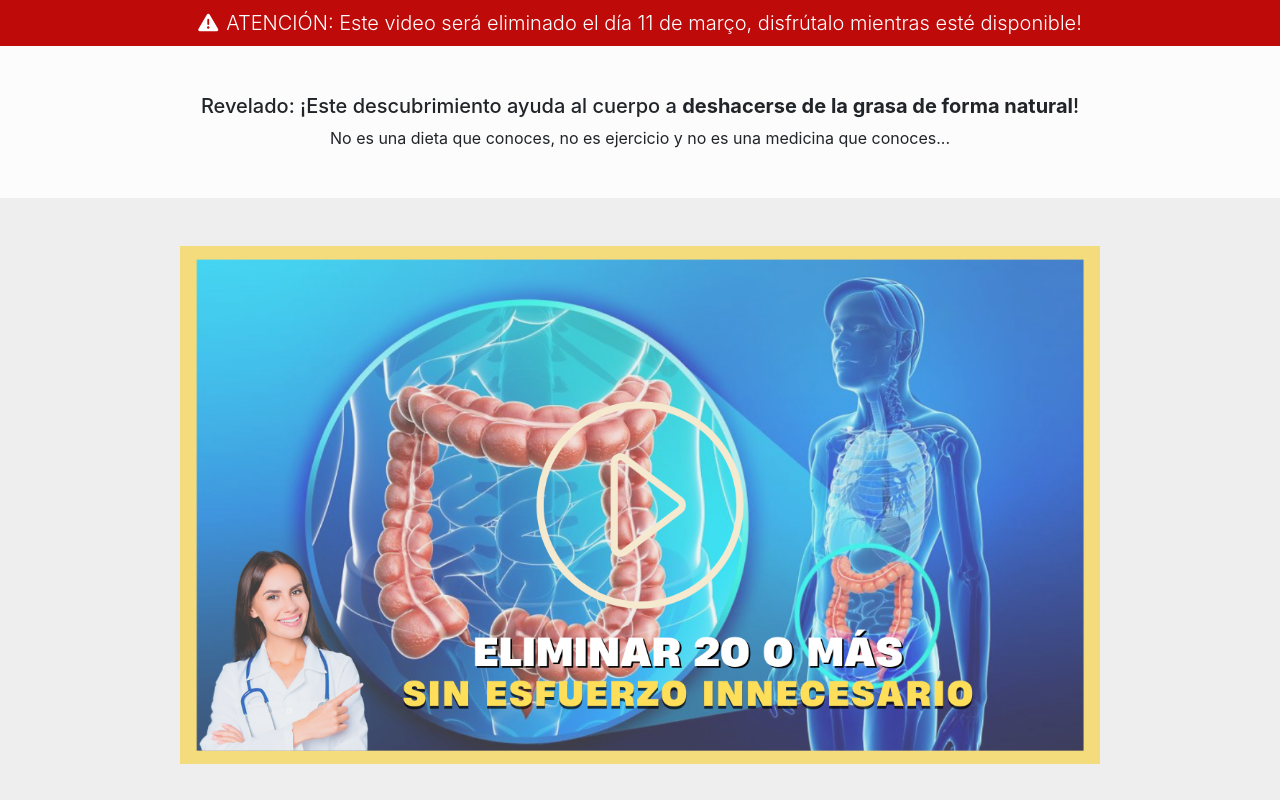
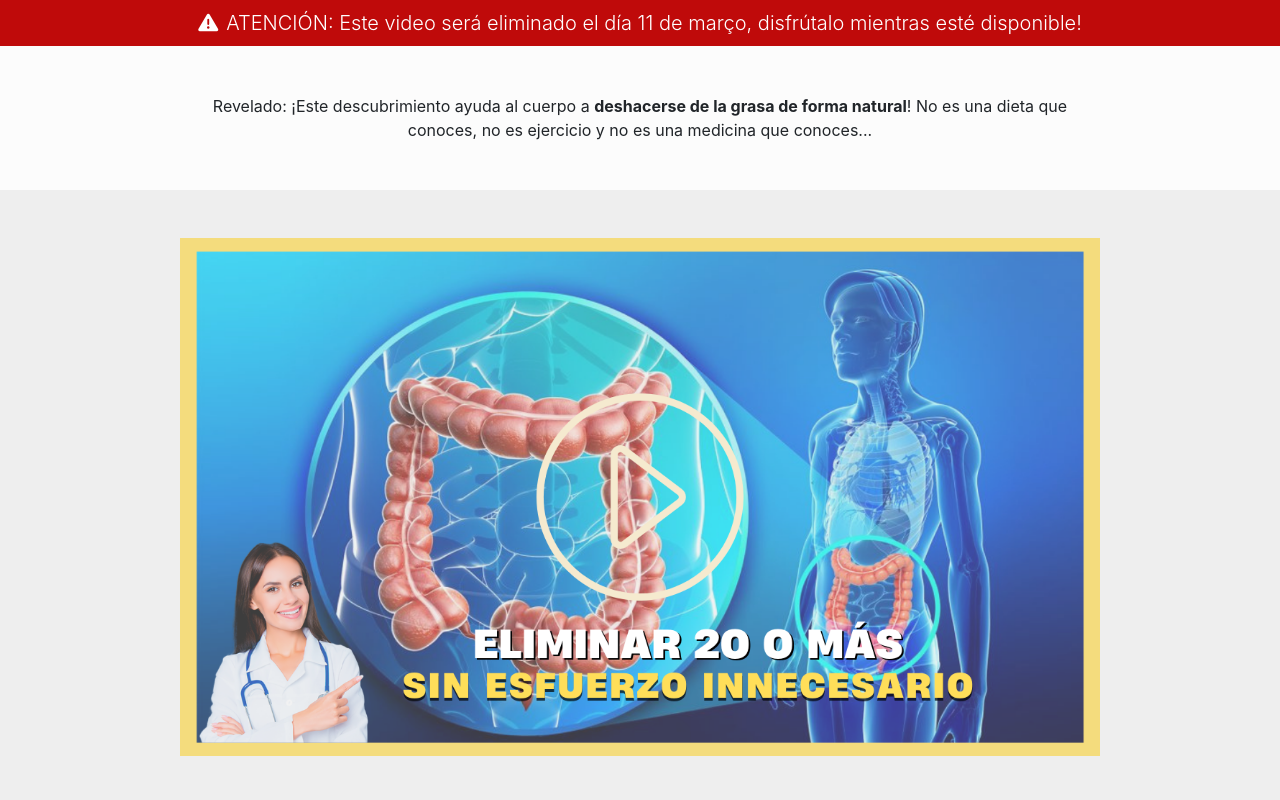
Before and after one commit to kl4y/vsl, a plain HTML site: page presell1/index.html in a window 1280 px wide. Shown: the top 800 px of the page. Drawn offline with nearby package versions, Linux system fonts and the light colour scheme.

Commit message:
Update index.html

```diff
--- a/presell1/index.html
+++ b/presell1/index.html
@@ -42,8 +42,8 @@
       <div class="container">
         <div class="row justify-content-center">
           <div class="col-lg-10 text-center">
-            <h5>Revelado: ¡Este descubrimiento ayuda al cuerpo a <b>deshacerse de la grasa de forma natural</b>!</h5>
-            <h7>No es una dieta que conoces, no es ejercicio y no es una medicina que conoces...</h7>
+            <h7>Revelado: ¡Este descubrimiento ayuda al cuerpo a <b>deshacerse de la grasa de forma natural</b>!</h7>
+            <h8>No es una dieta que conoces, no es ejercicio y no es una medicina que conoces...</h8>
           </div>
         </div>
       </div>
```
